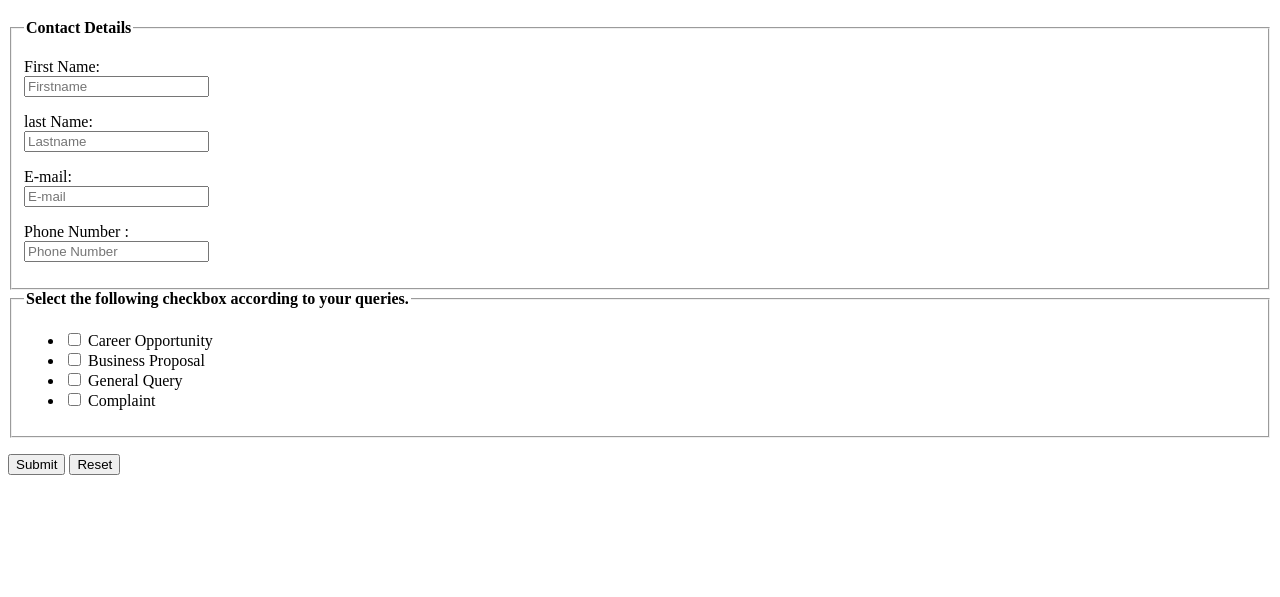
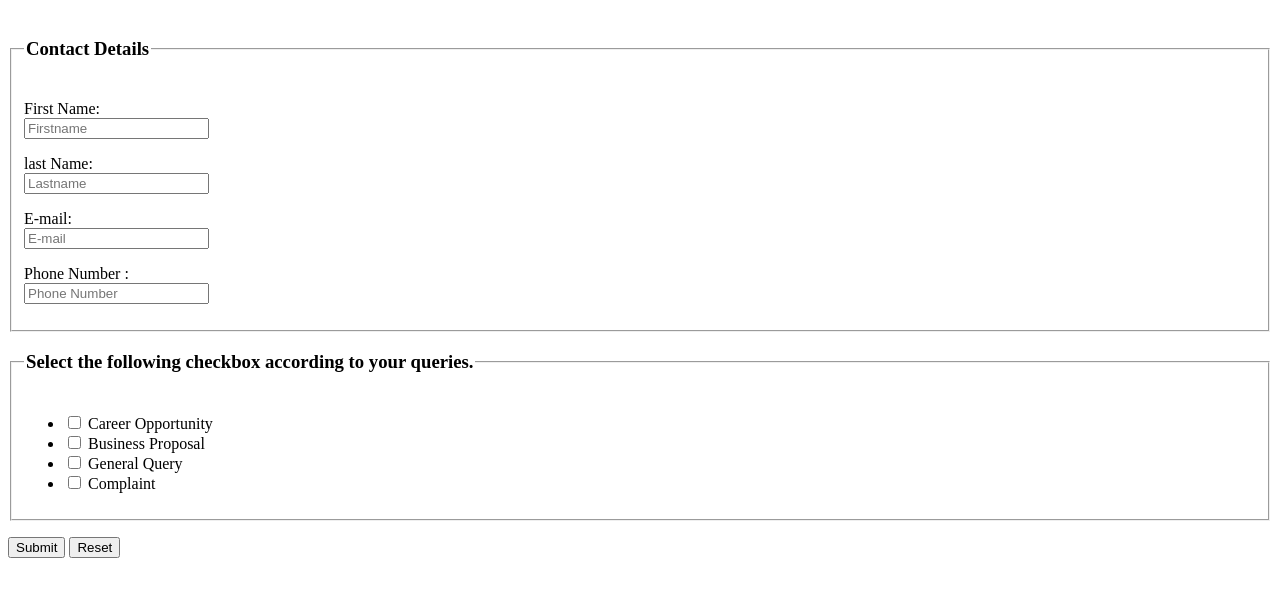
Before and after one commit to Mutemind78/Lab-3, a plain HTML site: page index.html in a window 1280 px wide. Shown: the part 61-658 px from the top of the page. Drawn offline with Linux system fonts and the light colour scheme.

Commit message:
Add files via upload

```diff
--- a/index.html
+++ b/index.html
@@ -14,7 +14,7 @@
 
         <form action="./index2.html" netlify method="post">
             <fieldset>
-                <legend><b>Contact Details</b></legend>
+                <legend><h3>Contact Details</h3></legend>
 
                 <p>
                     <label for="firstName">First Name:</label><br>
@@ -40,7 +40,7 @@
 
 
             <fieldset>
-                <legend><b>Select the following checkbox according to your queries.</b></legend>
+                <legend><h3>Select the following checkbox according to your queries.</h3></legend>
 
                 <ul>
                     <li>
```
